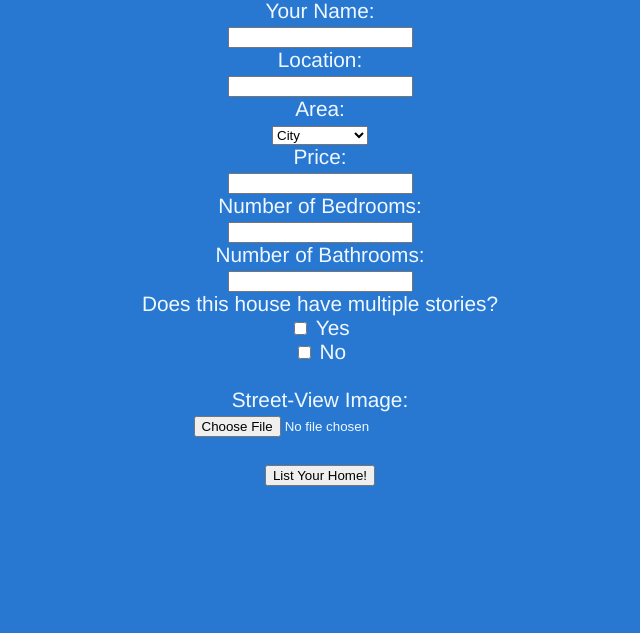
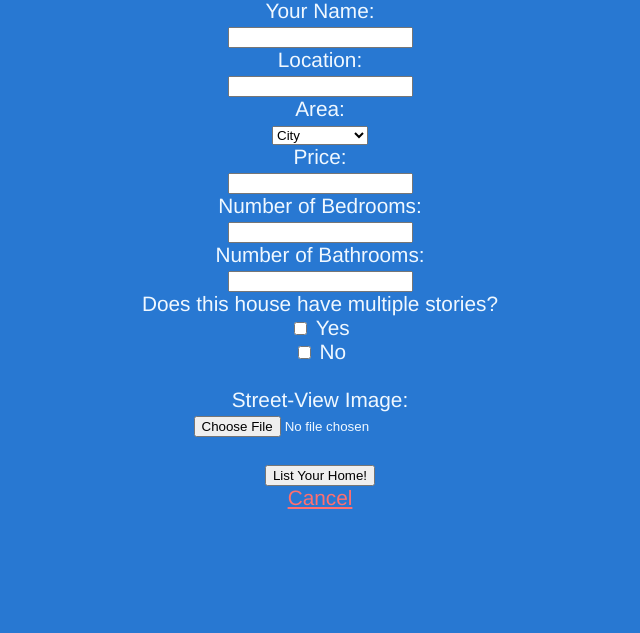
Before and after one commit to efdubya4/CSII_GroupProjectWBW, a Flask app: page /list in a window 1280 px wide. Shown: the part 167-800 px from the top of the page, without its empty margins (320-960 px from the left). Run offline with Flask 2, Linux system fonts and the light colour scheme; parts of the project's set-up code (start-up, migrations or seed data) failed here and were passed over.

Commit message:
cancel button on list.html

```diff
--- a/main.py
+++ b/main.py
@@ -13,6 +13,7 @@ def get_entries():
 
   if key == 0:
     db["house_listings"] = {}
+
 
   for entry in db["house_listings"]:
     entries += 1
--- a/templates/list.html
+++ b/templates/list.html
@@ -75,3 +75,5 @@
     <button type="submit">List Your Home!</button>
   </form>
 </html>
+
+<a href="https://CSIIGroupProject.maizebooker1.repl.co/home">Cancel</a>
```
